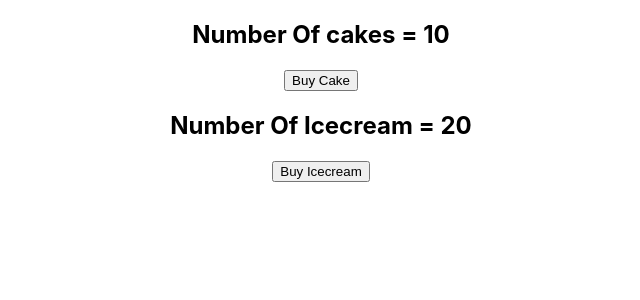
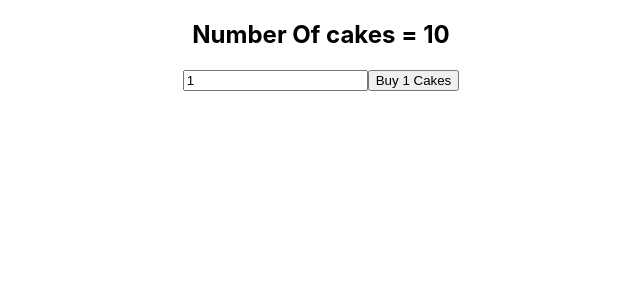
Before and after one commit to MizanurRahmann/react-redux, a React (Create React App) app: page / in a window 1280 px wide. Shown: the top 300 px of the page, without its empty margins (319-959 px from the left). Built offline with nearby package versions, Linux system fonts and the light colour scheme.

Commit message:
Action payload.

```diff
--- a/src/App.js
+++ b/src/App.js
@@ -5,14 +5,16 @@ import './App.css';
 import CakeContainer from './components/CakeContainer';
 import HooksCakeContainer from './components/HooksCakeContainer';
 import IceCreamContainer from './components/IceCreamContainer';
+import NewCakeContainer from './components/NewCakeContainer';
 
 function App() {
   return (
     <Provider store={store}>
       <div className="App">
-        <CakeContainer />
-        <IceCreamContainer />
+        {/* <CakeContainer />
+        <IceCreamContainer /> */}
         {/* <HooksCakeContainer /> */}
+        <NewCakeContainer />
       </div>
     </Provider>
   );
--- /dev/null
+++ b/src/components/NewCakeContainer.js
@@ -0,0 +1,31 @@
+import React, {useState} from 'react'
+import { connect } from 'react-redux';
+import {buyCake} from '../redux/index';
+
+function NewCakeContainer(props) {
+    const [number, setNumber] = useState(1);
+    return (
+        <div>
+            <h2>Number Of cakes = { props.numOfCakes }</h2>
+            <input type="text" value={number} onChange={e => setNumber(e.target.value)}/>
+            <button onClick={() => props.buyCake(number)}>Buy {number} Cakes</button>
+        </div>
+    )
+}
+
+const mapStateToProps = state => {
+    return{
+        numOfCakes: state.cake.numOfCakes
+    }
+}
+
+const mapDispatchToProps = dispatch => {
+    return{
+        buyCake: number => dispatch(buyCake(number))
+    }
+}
+
+export default connect(
+    mapStateToProps,
+    mapDispatchToProps
+    ) (NewCakeContainer)
--- a/src/redux/cake/cakeAction.js
+++ b/src/redux/cake/cakeAction.js
@@ -1,7 +1,8 @@
 import {BUY_CAKE} from './cakeType';
 
-export const buyCake = () => {
+export const buyCake = (number = 1) => {
     return{
-        type: BUY_CAKE
+        type: BUY_CAKE,
+        payload: number
     }
 }
--- a/src/redux/cake/cakeReducer.js
+++ b/src/redux/cake/cakeReducer.js
@@ -9,7 +9,7 @@ const cakeReducer = (state = initialState, action) => {
         case BUY_CAKE:
             return{
                 ...state,
-                numOfCakes: state.numOfCakes - 1
+                numOfCakes: state.numOfCakes - action.payload
             }
 
         default: return state
```
